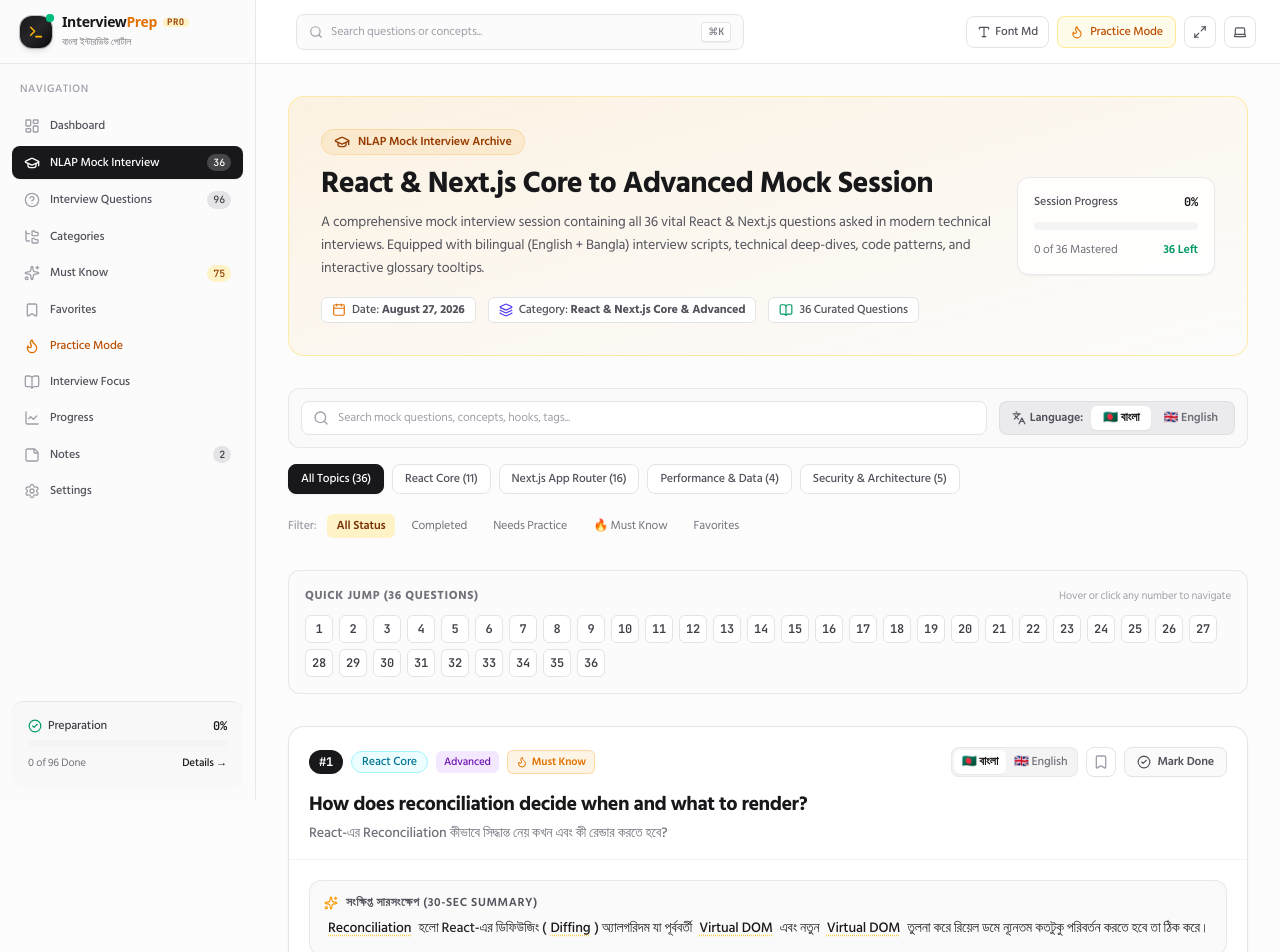
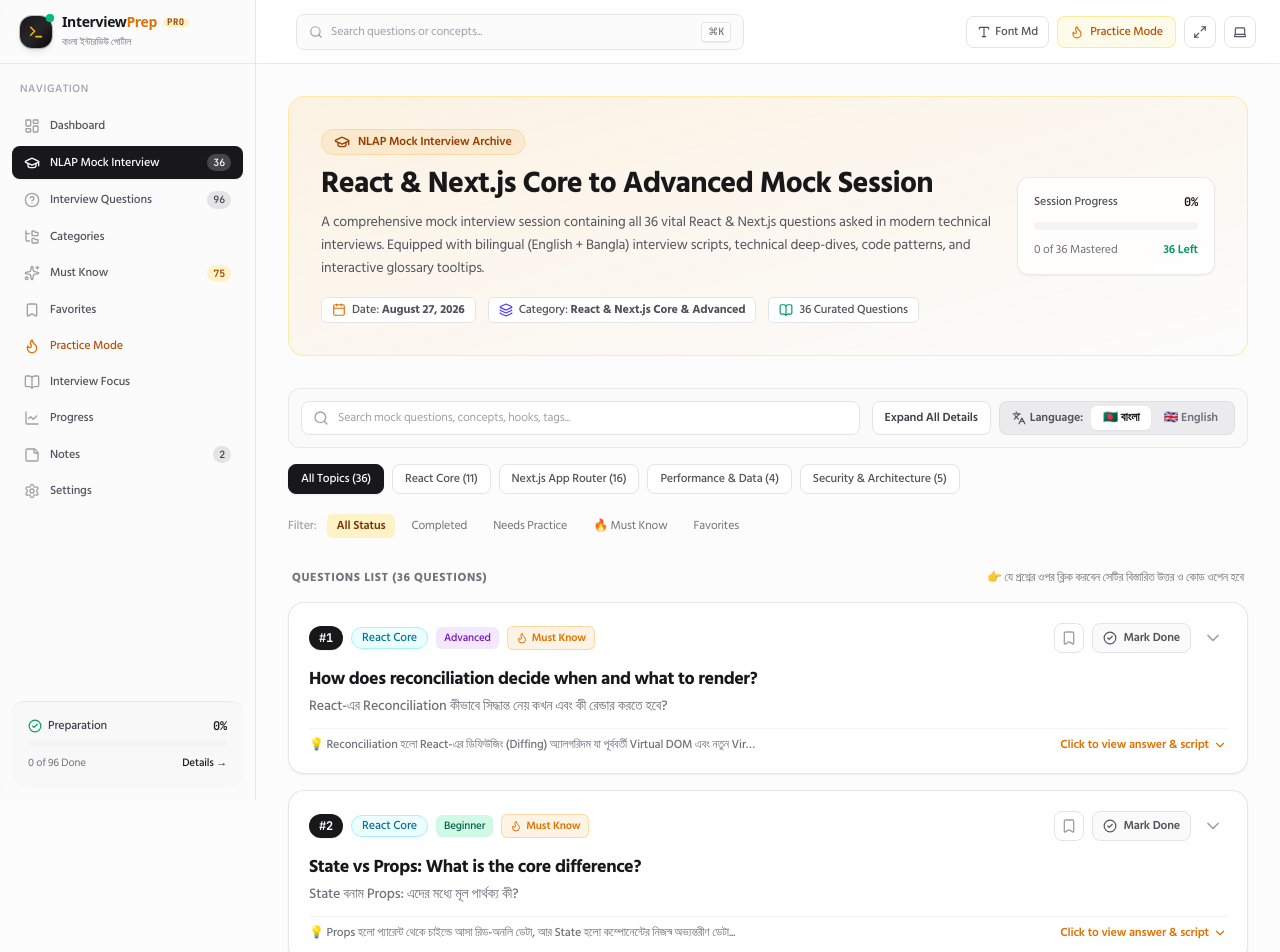
Before and after one commit to rakibul263/InterviewPrep-PRO, a Next.js app: page /mock-interviews in a window 1280 px wide. Shown: the top 952 px of the page. Built offline with nearby package versions, Linux system fonts and the light colour scheme.

Commit message:
feat: make mock interview question cards collapsible accordions with click to expand full details

```diff
--- a/app/mock-interviews/page.tsx
+++ b/app/mock-interviews/page.tsx
@@ -15,10 +15,10 @@ import {
   Languages,
   BookOpen,
   Filter,
-  ArrowUpDown,
   GraduationCap,
-  ChevronRight,
   RotateCcw,
+  ChevronDown,
+  ChevronUp,
 } from "lucide-react";
 import { Progress } from "@/components/ui/progress";
 import { cn } from "@/lib/utils";
@@ -31,7 +31,10 @@ export default function MockInterviewsPage() {
   const [globalLang, setGlobalLang] = useState<"en" | "bn">("bn");
   const [selectedTopic, setSelectedTopic] = useState<string>("all");
   const [searchQuery, setSearchQuery] = useState<string>("");
-  const [statusFilter, setStatusFilter] = useState<"all" | "completed" | "incomplete" | "favorites" | "must-know">("all");
+  const [statusFilter, setStatusFilter] = useState<
+    "all" | "completed" | "incomplete" | "favorites" | "must-know"
+  >("all");
+  const [expandAll, setExpandAll] = useState<boolean>(false);
 
   const { isCompleted, isFavorite } = useUserProgress();
 
@@ -55,7 +58,13 @@ export default function MockInterviewsPage() {
           q.english.quickAnswer.toLowerCase().includes(query) ||
           q.bangla.quickAnswer.toLowerCase().includes(query);
 
-        if (!matchesTitle && !matchesBangla && !matchesTopic && !matchesTags && !matchesQuick) {
+        if (
+          !matchesTitle &&
+          !matchesBangla &&
+          !matchesTopic &&
+          !matchesTags &&
+          !matchesQuick
+        ) {
           return false;
         }
       }
@@ -138,7 +147,9 @@ export default function MockInterviewsPage() {
           <div className="w-full md:w-64 p-4 rounded-xl bg-white/80 dark:bg-zinc-900/80 border border-zinc-200/80 dark:border-zinc-800 backdrop-blur-xs shadow-xs space-y-3">
             <div className="flex items-center justify-between text-xs font-medium">
               <span className="text-zinc-600 dark:text-zinc-400">Session Progress</span>
-              <span className="font-mono font-bold text-zinc-900 dark:text-zinc-100">{progressPercent}%</span>
+              <span className="font-mono font-bold text-zinc-900 dark:text-zinc-100">
+                {progressPercent}%
+              </span>
             </div>
             <Progress value={progressPercent} className="h-2" />
             <div className="flex items-center justify-between text-xs text-zinc-500">
@@ -167,8 +178,15 @@ export default function MockInterviewsPage() {
             />
           </div>
 
-          {/* Global Language Toggle */}
+          {/* Global Language Toggle & Expand All Button */}
           <div className="flex items-center gap-2">
+            <button
+              onClick={() => setExpandAll(!expandAll)}
+              className="px-3 py-2 rounded-lg text-xs font-semibold border border-zinc-200 dark:border-zinc-700 bg-white dark:bg-zinc-800 hover:bg-zinc-100 dark:hover:bg-zinc-700 text-zinc-700 dark:text-zinc-200 transition-colors cursor-pointer"
+            >
+              {expandAll ? "Collapse All Details" : "Expand All Details"}
+            </button>
+
             <div className="flex items-center p-1 rounded-lg bg-zinc-200/70 dark:bg-zinc-800 border border-zinc-300/50 dark:border-zinc-700">
               <span className="text-xs font-semibold px-2 text-zinc-600 dark:text-zinc-400 flex items-center gap-1">
                 <Languages className="h-3.5 w-3.5" />
@@ -266,46 +284,34 @@ export default function MockInterviewsPage() {
         </div>
       </div>
 
-      {/* 3. Quick Question Jump Navigation Grid */}
-      <div className="p-4 rounded-xl border border-zinc-200/80 bg-zinc-50/50 dark:border-zinc-800 dark:bg-zinc-950/40">
-        <div className="flex items-center justify-between mb-2.5">
-          <span className="text-xs font-bold uppercase tracking-wider text-zinc-500 dark:text-zinc-400">
-            Quick Jump ({filteredQuestions.length} Questions)
+      {/* 3. Question List with Click-to-Expand Details */}
+      <div className="space-y-4">
+        <div className="flex items-center justify-between px-1">
+          <div className="text-xs font-bold uppercase tracking-wider text-zinc-500 dark:text-zinc-400">
+            Questions List ({filteredQuestions.length} Questions)
+          </div>
+          <span className="text-xs text-zinc-500">
+            👉 যে প্রশ্নের ওপর ক্লিক করবেন সেটির বিস্তারিত উত্তর ও কোড ওপেন হবে
           </span>
-          <span className="text-[11px] text-zinc-400">Hover or click any number to navigate</span>
         </div>
-        <div className="flex flex-wrap gap-1.5">
-          {filteredQuestions.map((q) => {
-            const done = isCompleted(q.id);
-            return (
-              <a
-                key={q.id}
-                href={`#${q.id}`}
-                title={`#${q.questionNumber}: ${q.question}`}
-                className={cn(
-                  "flex items-center justify-center h-7 w-7 rounded-md text-xs font-mono font-semibold transition-all border",
-                  done
-                    ? "bg-emerald-600 text-white border-emerald-600"
-                    : "bg-white text-zinc-700 border-zinc-200 hover:border-amber-400 hover:bg-amber-50 dark:bg-zinc-900 dark:text-zinc-300 dark:border-zinc-800 dark:hover:border-amber-500"
-                )}
-              >
-                {q.questionNumber}
-              </a>
-            );
-          })}
-        </div>
-      </div>
 
-      {/* 4. Question Cards List */}
-      <div className="space-y-6">
         {filteredQuestions.length > 0 ? (
-          filteredQuestions.map((item) => (
-            <MockQuestionCard key={item.id} item={item} globalLang={globalLang} />
-          ))
+          <div className="space-y-4">
+            {filteredQuestions.map((item) => (
+              <MockQuestionCard
+                key={item.id}
+                item={item}
+                globalLang={globalLang}
+                defaultExpanded={expandAll}
+              />
+            ))}
+          </div>
         ) : (
           <div className="p-12 text-center rounded-2xl border border-dashed border-zinc-300 dark:border-zinc-800 space-y-3">
             <Search className="h-8 w-8 text-zinc-400 mx-auto" />
-            <h3 className="text-base font-semibold text-zinc-900 dark:text-zinc-100">No mock questions found</h3>
+            <h3 className="text-base font-semibold text-zinc-900 dark:text-zinc-100">
+              No mock questions found
+            </h3>
             <p className="text-xs text-zinc-500 max-w-sm mx-auto">
               No questions matched your search query or active filter. Try resetting your search or topic selection.
             </p>
--- a/components/mock/MockQuestionCard.tsx
+++ b/components/mock/MockQuestionCard.tsx
@@ -1,6 +1,6 @@
 "use client";
 
-import React, { useState } from "react";
+import React, { useState, useEffect } from "react";
 import { MockInterviewItem } from "@/types";
 import { useUserProgress } from "@/hooks/useUserProgress";
 import { SmartText } from "@/components/ui/SmartText";
@@ -15,35 +15,42 @@ import {
   Sparkles,
   ChevronDown,
   ChevronUp,
-  Languages,
   Layers,
   Flame,
-  FileCode,
 } from "lucide-react";
 import { cn } from "@/lib/utils";
 
 interface MockQuestionCardProps {
   item: MockInterviewItem;
   globalLang: "en" | "bn" | "dual";
+  defaultExpanded?: boolean;
 }
 
-export function MockQuestionCard({ item, globalLang }: MockQuestionCardProps) {
+export function MockQuestionCard({
+  item,
+  globalLang,
+  defaultExpanded = false,
+}: MockQuestionCardProps) {
   const { isCompleted, toggleComplete, isFavorite, toggleFavorite } = useUserProgress();
   const [localLang, setLocalLang] = useState<"en" | "bn" | null>(null);
-  const [isExpanded, setIsExpanded] = useState(true);
+  const [isExpanded, setIsExpanded] = useState(defaultExpanded);
   const [copiedSpeech, setCopiedSpeech] = useState(false);
   const [copiedCode, setCopiedCode] = useState(false);
+
+  // Sync defaultExpanded when parent changes (e.g. Expand All / Collapse All)
+  useEffect(() => {
+    setIsExpanded(defaultExpanded);
+  }, [defaultExpanded]);
 
   const completed = isCompleted(item.id);
   const favorite = isFavorite(item.id);
 
   // Determine current active language for this card
   const activeLang = localLang || (globalLang === "dual" ? "bn" : globalLang);
-  const isDual = globalLang === "dual" && localLang === null;
-
   const content = activeLang === "bn" ? item.bangla : item.english;
 
-  const handleCopySpeech = (text: string) => {
+  const handleCopySpeech = (e: React.MouseEvent, text: string) => {
+    e.stopPropagation();
     if (typeof window !== "undefined") {
       navigator.clipboard.writeText(text);
       setCopiedSpeech(true);
@@ -51,7 +58,8 @@ export function MockQuestionCard({ item, globalLang }: MockQuestionCardProps) {
     }
   };
 
-  const handleCopyCode = (code: string) => {
+  const handleCopyCode = (e: React.MouseEvent, code: string) => {
+    e.stopPropagation();
     if (typeof window !== "undefined") {
       navigator.clipboard.writeText(code);
       setCopiedCode(true);
@@ -89,18 +97,23 @@ export function MockQuestionCard({ item, globalLang }: MockQuestionCardProps) {
     <div
       id={item.id}
       className={cn(
-        "rounded-2xl border transition-all duration-200 scroll-mt-24 shadow-xs",
+        "rounded-2xl border transition-all duration-200 scroll-mt-24 shadow-xs overflow-hidden",
         completed
-          ? "border-emerald-200/80 bg-emerald-50/10 dark:border-emerald-900/40 dark:bg-emerald-950/10"
-          : "border-zinc-200/90 bg-white dark:border-zinc-800/90 dark:bg-zinc-900/70 hover:border-zinc-300 dark:hover:border-zinc-700"
+          ? "border-emerald-200/90 bg-emerald-50/15 dark:border-emerald-900/50 dark:bg-emerald-950/10"
+          : isExpanded
+          ? "border-amber-300/80 bg-white dark:border-amber-700/50 dark:bg-zinc-900/90 shadow-md ring-1 ring-amber-500/10"
+          : "border-zinc-200/90 bg-white dark:border-zinc-800/90 dark:bg-zinc-900/70 hover:border-zinc-300 dark:hover:border-zinc-700 hover:shadow-sm"
       )}
     >
-      {/* Header Bar */}
-      <div className="p-5 pb-4 border-b border-zinc-100 dark:border-zinc-800/80">
+      {/* Clickable Header Accordion Trigger */}
+      <div
+        onClick={() => setIsExpanded(!isExpanded)}
+        className="p-5 cursor-pointer select-none transition-colors hover:bg-zinc-50/70 dark:hover:bg-zinc-800/40"
+      >
         <div className="flex flex-wrap items-center justify-between gap-3">
-          {/* Metadata badges */}
+          {/* Metadata Badges */}
           <div className="flex flex-wrap items-center gap-2">
-            <span className="flex items-center justify-center h-6 px-2.5 rounded-full bg-zinc-900 text-white dark:bg-zinc-100 dark:text-zinc-900 text-xs font-mono font-bold">
+            <span className="flex items-center justify-center h-6 px-2.5 rounded-full bg-zinc-900 text-white dark:bg-zinc-100 dark:text-zinc-900 text-xs font-mono font-bold shadow-2xs">
               #{item.questionNumber}
             </span>
             <span
@@ -127,11 +140,13 @@ export function MockQuestionCard({ item, globalLang }: MockQuestionCardProps) {
             )}
           </div>
 
-          {/* Controls: Language switcher, Favorite & Complete */}
-          <div className="flex items-center gap-2">
-            {/* Per-Question Language Toggle */}
+          {/* Top Actions: Favorite, Mark Done, & Accordion Chevron */}
+          <div className="flex items-center gap-2" onClick={(e) => e.stopPropagation()}>
+            {/* Per-Question Language Toggle (visible when expanded) */}
+            {isExpanded && (
               <div className="flex items-center p-0.5 rounded-lg bg-zinc-100 dark:bg-zinc-800/80 border border-zinc-200/70 dark:border-zinc-700/60">
                 <button
+                  type="button"
                   onClick={() => setLocalLang("bn")}
                   className={cn(
                     "px-2 py-1 rounded-md text-xs font-medium transition-all cursor-pointer",
@@ -144,6 +159,7 @@ export function MockQuestionCard({ item, globalLang }: MockQuestionCardProps) {
                   🇧🇩 বাংলা
                 </button>
                 <button
+                  type="button"
                   onClick={() => setLocalLang("en")}
                   className={cn(
                     "px-2 py-1 rounded-md text-xs font-medium transition-all cursor-pointer",
@@ -156,15 +172,17 @@ export function MockQuestionCard({ item, globalLang }: MockQuestionCardProps) {
                   🇬🇧 English
                 </button>
               </div>
+            )}
 
             {/* Favorite button */}
             <button
+              type="button"
               onClick={() => toggleFavorite(item.id)}
               className={cn(
                 "p-1.5 rounded-lg border transition-colors cursor-pointer",
                 favorite
                   ? "border-amber-300 bg-amber-50 text-amber-600 dark:border-amber-700 dark:bg-amber-950/50 dark:text-amber-400"
-                  : "border-zinc-200 text-zinc-400 hover:text-zinc-600 hover:bg-zinc-50 dark:border-zinc-800 dark:hover:bg-zinc-800"
+                  : "border-zinc-200 text-zinc-400 hover:text-zinc-600 hover:bg-zinc-100 dark:border-zinc-800 dark:hover:bg-zinc-800"
               )}
               title={favorite ? "Saved to Favorites" : "Add to Favorites"}
             >
@@ -173,38 +191,65 @@ export function MockQuestionCard({ item, globalLang }: MockQuestionCardProps) {
 
             {/* Complete button */}
             <button
+              type="button"
               onClick={() => toggleComplete(item.id)}
               className={cn(
-                "inline-flex items-center gap-1.5 px-3 py-1.5 rounded-lg text-xs font-semibold border transition-all cursor-pointer",
+                "inline-flex items-center gap-1.5 px-2.5 py-1.5 rounded-lg text-xs font-semibold border transition-all cursor-pointer",
                 completed
                   ? "bg-emerald-600 border-emerald-600 text-white shadow-xs"
                   : "border-zinc-200 bg-zinc-50 text-zinc-600 hover:bg-emerald-50 hover:text-emerald-700 hover:border-emerald-200 dark:border-zinc-800 dark:bg-zinc-800/50 dark:text-zinc-400 dark:hover:bg-emerald-950/30 dark:hover:text-emerald-300"
               )}
             >
               <CheckCircle2 className="h-3.5 w-3.5" />
-              <span>{completed ? "Completed" : "Mark Done"}</span>
+              <span>{completed ? "Done" : "Mark Done"}</span>
             </button>
+
+            {/* Expand / Collapse Button */}
+            <div className="p-1 rounded-md text-zinc-400 hover:text-zinc-700 dark:hover:text-zinc-200">
+              {isExpanded ? (
+                <ChevronUp className="h-5 w-5 text-amber-600 dark:text-amber-400" />
+              ) : (
+                <ChevronDown className="h-5 w-5" />
+              )}
+            </div>
           </div>
         </div>
 
         {/* Question Title (English + Bangla translation) */}
         <div className="mt-3.5 space-y-1">
-          <h3 className="text-lg sm:text-xl font-bold text-zinc-900 dark:text-zinc-100 tracking-tight leading-snug">
+          <h3 className="text-base sm:text-lg font-bold text-zinc-900 dark:text-zinc-100 tracking-tight leading-snug group-hover:text-amber-600 dark:group-hover:text-amber-400 transition-colors">
             {item.question}
           </h3>
-          <p className="text-sm font-medium text-zinc-500 dark:text-zinc-400">
+          <p className="text-xs sm:text-sm font-medium text-zinc-500 dark:text-zinc-400">
             {item.banglaQuestion}
           </p>
         </div>
+
+        {/* Collapsed Hint Preview */}
+        {!isExpanded && (
+          <div className="mt-3 flex items-center justify-between text-xs text-amber-700 dark:text-amber-400/90 pt-2 border-t border-zinc-100 dark:border-zinc-800/60 font-medium">
+            <span className="truncate max-w-md text-zinc-500 dark:text-zinc-400">
+              💡 {content.quickAnswer.slice(0, 100)}...
+            </span>
+            <span className="shrink-0 flex items-center gap-1 font-semibold text-amber-600 dark:text-amber-400">
+              Click to view answer & script <ChevronDown className="h-3.5 w-3.5" />
+            </span>
+          </div>
+        )}
       </div>
 
-      {/* Main Content Body */}
-      <div className="p-5 space-y-5">
+      {/* Expanded Full Details Section */}
+      {isExpanded && (
+        <div className="p-5 pt-0 space-y-5 border-t border-zinc-100 dark:border-zinc-800/80 animate-in fade-in-50 duration-150">
           {/* 1. Quick Summary Pill Box */}
           <div className="p-3.5 rounded-xl bg-zinc-50 dark:bg-zinc-950/50 border border-zinc-200/80 dark:border-zinc-800/80">
             <div className="flex items-center gap-2 text-xs font-semibold uppercase tracking-wider text-zinc-600 dark:text-zinc-400 mb-1.5">
               <Sparkles className="h-3.5 w-3.5 text-amber-500" />
-            <span>{activeLang === "bn" ? "সংক্ষিপ্ত সারসংক্ষেপ (30-Sec Summary)" : "Quick 30-Second Summary"}</span>
+              <span>
+                {activeLang === "bn"
+                  ? "সংক্ষিপ্ত সারসংক্ষেপ (30-Sec Summary)"
+                  : "Quick 30-Second Summary"}
+              </span>
             </div>
             <p className="text-sm text-zinc-800 dark:text-zinc-200 leading-relaxed font-medium">
               <SmartText text={content.quickAnswer} />
@@ -226,13 +271,16 @@ export function MockQuestionCard({ item, globalLang }: MockQuestionCardProps) {
               </div>
 
               <button
-              onClick={() => handleCopySpeech(content.interviewSpeech)}
+                type="button"
+                onClick={(e) => handleCopySpeech(e, content.interviewSpeech)}
                 className="inline-flex items-center gap-1.5 px-2.5 py-1 rounded-md text-xs font-medium bg-white dark:bg-blue-900/60 text-blue-700 dark:text-blue-200 border border-blue-200 dark:border-blue-800 shadow-2xs hover:bg-blue-50 transition-colors cursor-pointer"
               >
                 {copiedSpeech ? (
                   <>
                     <Check className="h-3.5 w-3.5 text-emerald-600 dark:text-emerald-400" />
-                  <span className="text-emerald-700 dark:text-emerald-300 font-semibold">Copied!</span>
+                    <span className="text-emerald-700 dark:text-emerald-300 font-semibold">
+                      Copied!
+                    </span>
                   </>
                 ) : (
                   <>
@@ -260,7 +308,6 @@ export function MockQuestionCard({ item, globalLang }: MockQuestionCardProps) {
           </div>
 
           {/* 3. Deep Dive & Core Breakdown */}
-        {isExpanded && (
           <div className="space-y-4 pt-1">
             <div>
               <h4 className="text-xs font-bold uppercase tracking-wider text-zinc-500 dark:text-zinc-400 mb-2.5 flex items-center gap-1.5">
@@ -273,7 +320,10 @@ export function MockQuestionCard({ item, globalLang }: MockQuestionCardProps) {
               </h4>
               <ul className="space-y-2.5 pl-1">
                 {content.deepDive.map((point, idx) => (
-                  <li key={idx} className="flex items-start gap-2.5 text-sm text-zinc-700 dark:text-zinc-300 leading-relaxed">
+                  <li
+                    key={idx}
+                    className="flex items-start gap-2.5 text-sm text-zinc-700 dark:text-zinc-300 leading-relaxed"
+                  >
                     <span className="h-1.5 w-1.5 rounded-full bg-amber-500 shrink-0 mt-2" />
                     <span>
                       <SmartText text={point} />
@@ -294,7 +344,8 @@ export function MockQuestionCard({ item, globalLang }: MockQuestionCardProps) {
                     </span>
                   </div>
                   <button
-                    onClick={() => handleCopyCode(content.codeSnippet!.code)}
+                    type="button"
+                    onClick={(e) => handleCopyCode(e, content.codeSnippet!.code)}
                     className="inline-flex items-center gap-1 text-xs font-mono text-zinc-400 hover:text-zinc-100 transition-colors cursor-pointer"
                   >
                     {copiedCode ? (
@@ -331,7 +382,10 @@ export function MockQuestionCard({ item, globalLang }: MockQuestionCardProps) {
                 </div>
                 <ul className="space-y-1.5 pl-1">
                   {content.commonMistakes.map((mistake, idx) => (
-                    <li key={idx} className="flex items-start gap-2 text-xs sm:text-sm text-zinc-800 dark:text-zinc-200">
+                    <li
+                      key={idx}
+                      className="flex items-start gap-2 text-xs sm:text-sm text-zinc-800 dark:text-zinc-200"
+                    >
                       <span className="text-rose-500 font-bold shrink-0">✕</span>
                       <span>
                         <SmartText text={mistake} />
@@ -348,12 +402,17 @@ export function MockQuestionCard({ item, globalLang }: MockQuestionCardProps) {
                 <div className="flex items-center gap-2 mb-2 text-amber-900 dark:text-amber-300 font-semibold text-xs uppercase tracking-wider">
                   <Sparkles className="h-3.5 w-3.5 text-amber-500" />
                   <span>
-                    {activeLang === "bn" ? "প্রো-টিপস ও ইন্টারভিউ হ্যাক" : "Pro Tips & Senior Insights"}
+                    {activeLang === "bn"
+                      ? "প্রো-টিপস ও ইন্টারভিউ হ্যাক"
+                      : "Pro Tips & Senior Insights"}
                   </span>
                 </div>
                 <ul className="space-y-1.5 pl-1">
                   {content.proTips.map((tip, idx) => (
-                    <li key={idx} className="flex items-start gap-2 text-xs sm:text-sm text-zinc-800 dark:text-zinc-200">
+                    <li
+                      key={idx}
+                      className="flex items-start gap-2 text-xs sm:text-sm text-zinc-800 dark:text-zinc-200"
+                    >
                       <span className="text-amber-500 font-bold shrink-0">✓</span>
                       <span>
                         <SmartText text={tip} />
@@ -364,7 +423,6 @@ export function MockQuestionCard({ item, globalLang }: MockQuestionCardProps) {
               </div>
             )}
           </div>
-        )}
 
           {/* Card Footer: Collapse toggle & tags */}
           <div className="flex items-center justify-between pt-2 border-t border-zinc-100 dark:border-zinc-800/80 text-xs text-zinc-500">
@@ -380,14 +438,20 @@ export function MockQuestionCard({ item, globalLang }: MockQuestionCardProps) {
             </div>
 
             <button
+              type="button"
               onClick={() => setIsExpanded(!isExpanded)}
               className="inline-flex items-center gap-1 font-medium text-zinc-600 hover:text-zinc-900 dark:text-zinc-400 dark:hover:text-zinc-200 cursor-pointer"
             >
               <span>{isExpanded ? "Collapse Details" : "Show Full Details"}</span>
-            {isExpanded ? <ChevronUp className="h-3.5 w-3.5" /> : <ChevronDown className="h-3.5 w-3.5" />}
+              {isExpanded ? (
+                <ChevronUp className="h-3.5 w-3.5" />
+              ) : (
+                <ChevronDown className="h-3.5 w-3.5" />
+              )}
             </button>
           </div>
         </div>
+      )}
     </div>
   );
 }
```
Lines whose indentation alone changed are shown as unchanged.
